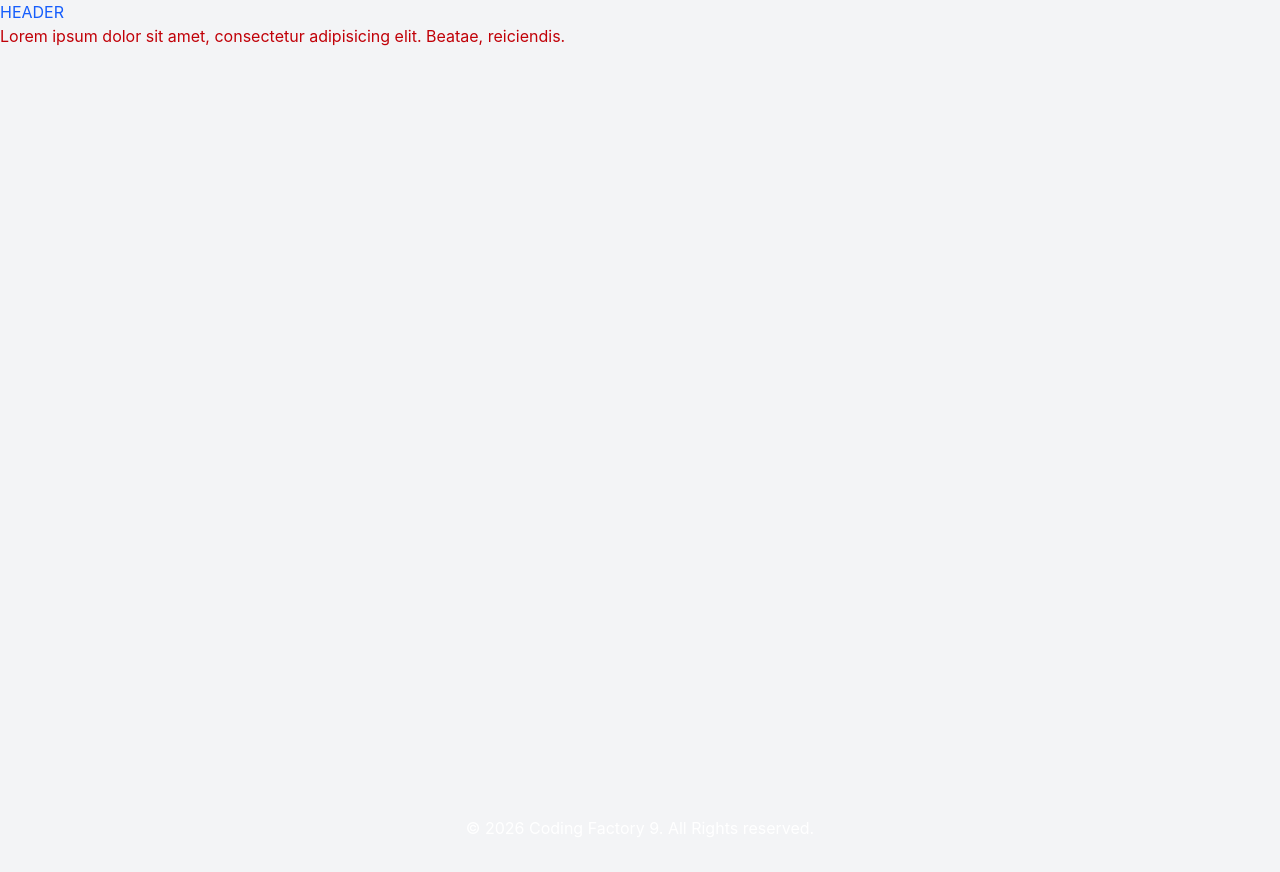
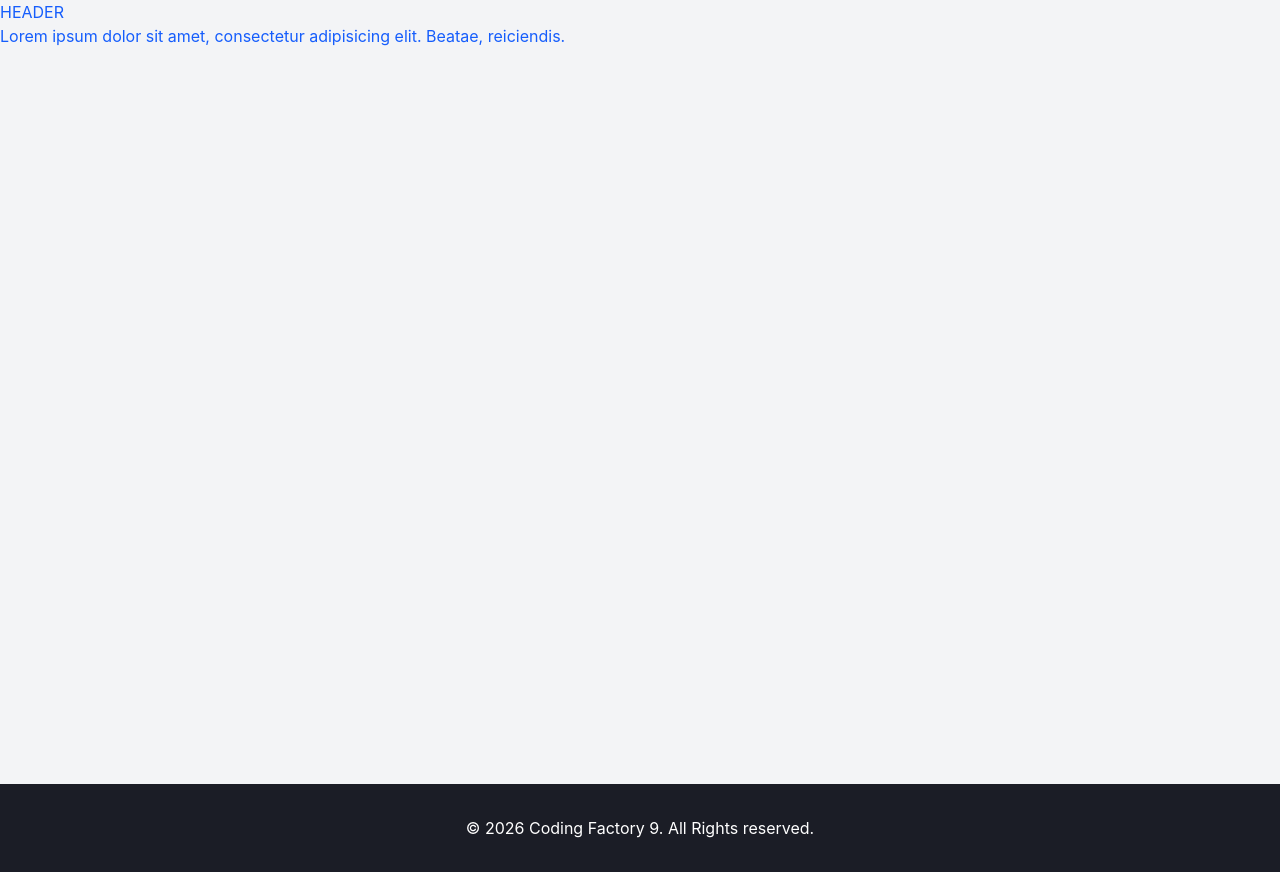
Before and after one commit to ChrisPrevezianos/cf9-react-app, a React (Vite) app: page / in a window 1280 px wide. Built offline with nearby package versions, Linux system fonts and the light colour scheme.

Commit message:
feat(ui): implement ui on layout

```diff
--- a/src/App.tsx
+++ b/src/App.tsx
@@ -65,7 +65,7 @@ function App() {
                 {/*  title="Second Title"*/}
                 {/*  description="Lorem ipsum dolor sit amet, consectetur adipisicing elit. Adipisci amet, deserunt dicta excepturi fugit ipsa modi perferendis quo repellat voluptates."*/}
                 {/*/>*/}
-                <p className="text-red-700">Lorem ipsum dolor sit amet, consectetur adipisicing elit. Beatae, reiciendis.</p>
+                <p>Lorem ipsum dolor sit amet, consectetur adipisicing elit. Beatae, reiciendis.</p>
             </Layout>
 
         </>
--- a/src/index.css
+++ b/src/index.css
@@ -1 +1,7 @@
 @import "tailwindcss";
+
+@theme {
+    --color-cf-dark-red: #7d2c2f;
+    --color-cf-gray: #69696c;
+    --color-cf-dark-gray: #1b1d26;
+}
```
